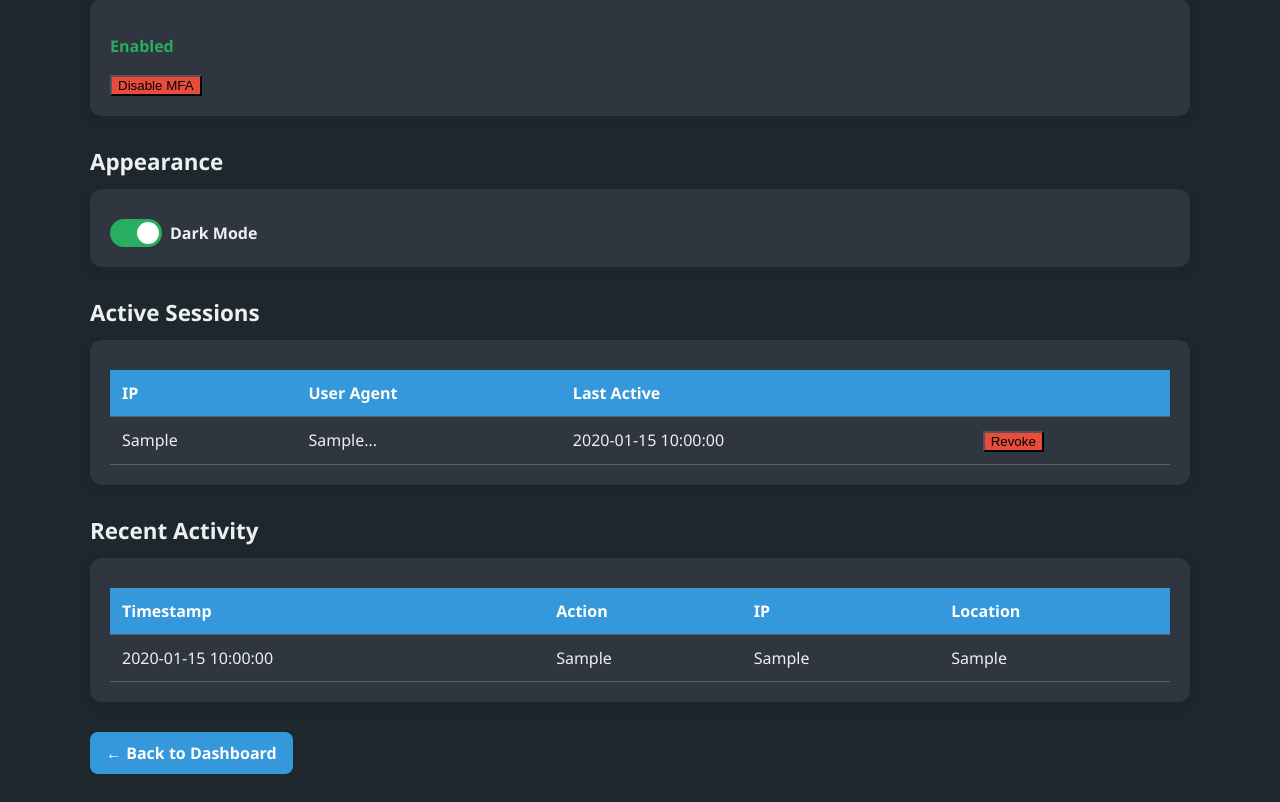
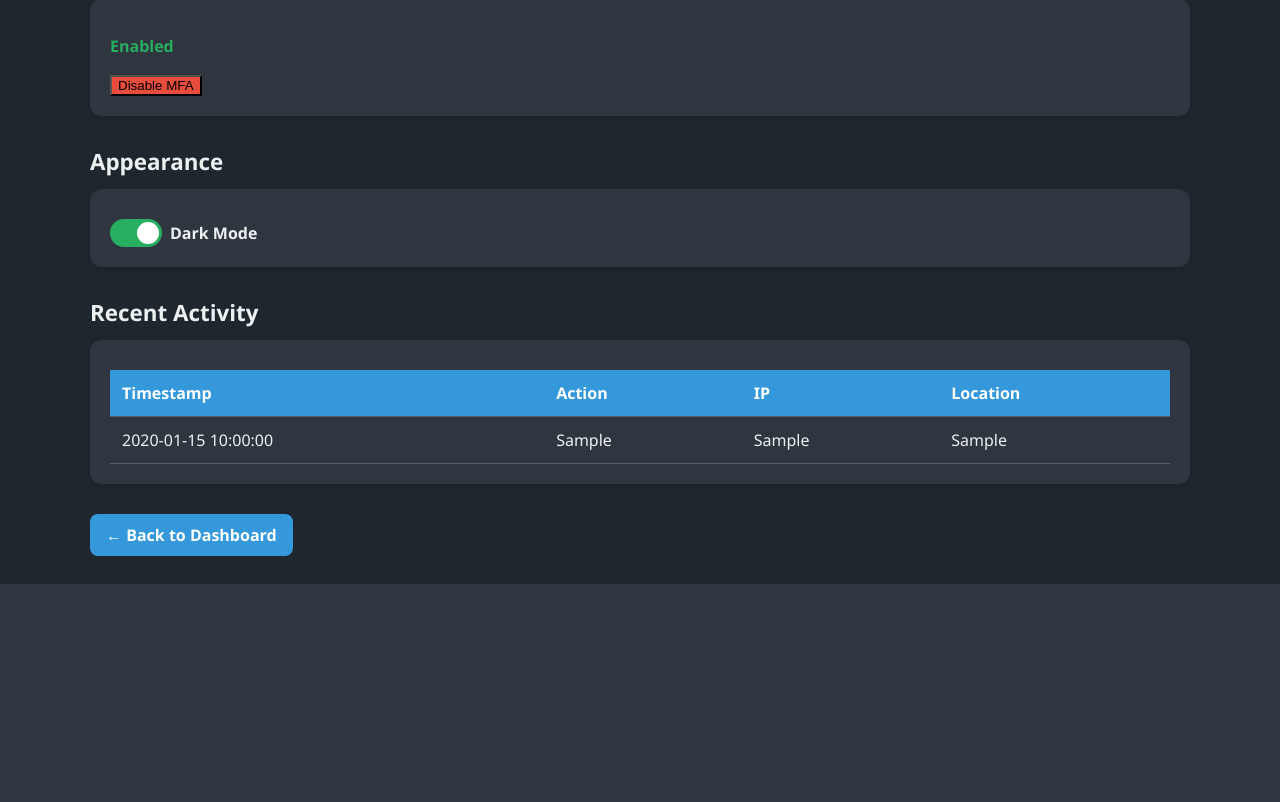
Before and after one commit to aryanmehta1018/Password_Manager, a Flask app: page /profile in a window 1280 px wide. Shown: the part 816-1618 px from the top of the page. After the commit the page ends 1400 px from the top, so only its background shows below. Run offline with Flask 3, Linux system fonts and the light colour scheme; a user stored in the database is signed in; tables that the repository leaves empty hold one stand-in row (values such as "Sample post").

Commit message:
Changes to dashboard

```diff
--- a/tempCodeRunnerFile.py
+++ b/tempCodeRunnerFile.py
@@ -0,0 +1 @@
+#
--- a/templates/profile.html
+++ b/templates/profile.html
@@ -276,28 +276,7 @@
 
 
 
-    <div class="section">
-        <h3>Active Sessions</h3>
-        <div class="card">
-            <table>
-                <tr>
-                    <th>IP</th>
-                    <th>User Agent</th>
-                    <th>Last Active</th>
-                    <th></th>
-                </tr>
 
-                {% for s in sessions %}
-                <tr>
-                    <td>{{ s.ip }}</td>
-                    <td>{{ s.user_agent[:45] }}...</td>
-                    <td>{{ s.last_active }}</td>
-                    <td><button class="btn-danger" onclick="revokeSession({{ s.id }})">Revoke</button></td>
-                </tr>
-                {% endfor %}
-            </table>
-        </div>
-    </div>
 
 
 
```
